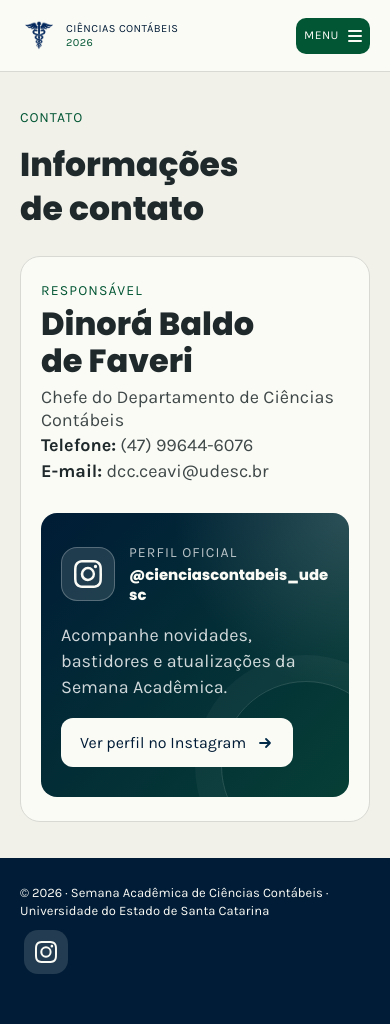
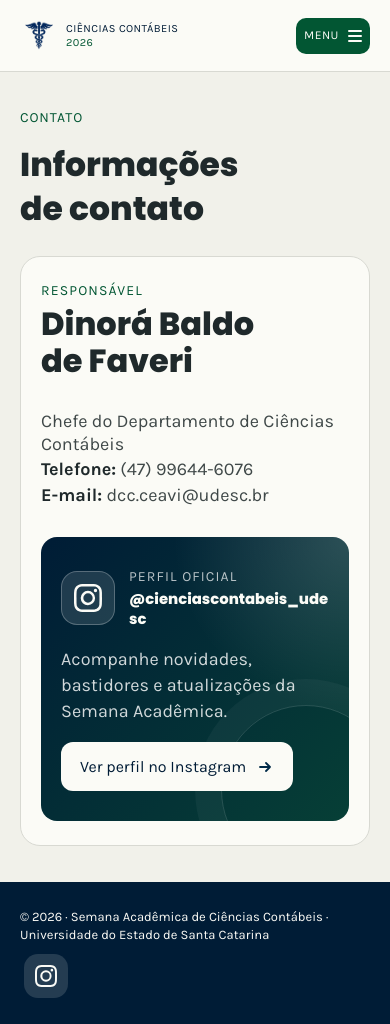
Before and after one commit to semanaacademicacontabeis/semanaacademicacontabeis.github.io, a Jekyll site: the page built from contato.html, in a window 390 px wide. Built offline with Jekyll 4.4.1, drawn with Linux system fonts in a browser that asks for light colours; before the commit the page ends 1000 px from its top, so only the background shows below that.

Commit message:
Equaliza espaçamento dos dados de contato

```diff
--- a/assets/css/style.scss
+++ b/assets/css/style.scss
@@ -1387,6 +1387,7 @@ b {
   .switcher button { flex: 0 0 auto; }
   .callout { align-items: flex-start; flex-direction: column; }
   .status-panel { grid-template-columns: 1fr; padding: 24px 20px; }
+  .contact-details { margin-top: 24px; }
   .instagram-profile { padding-inline: 20px; }
   .instagram-profile h3 {
     font-size: clamp(13px, 3.8vw, 16px);
```
